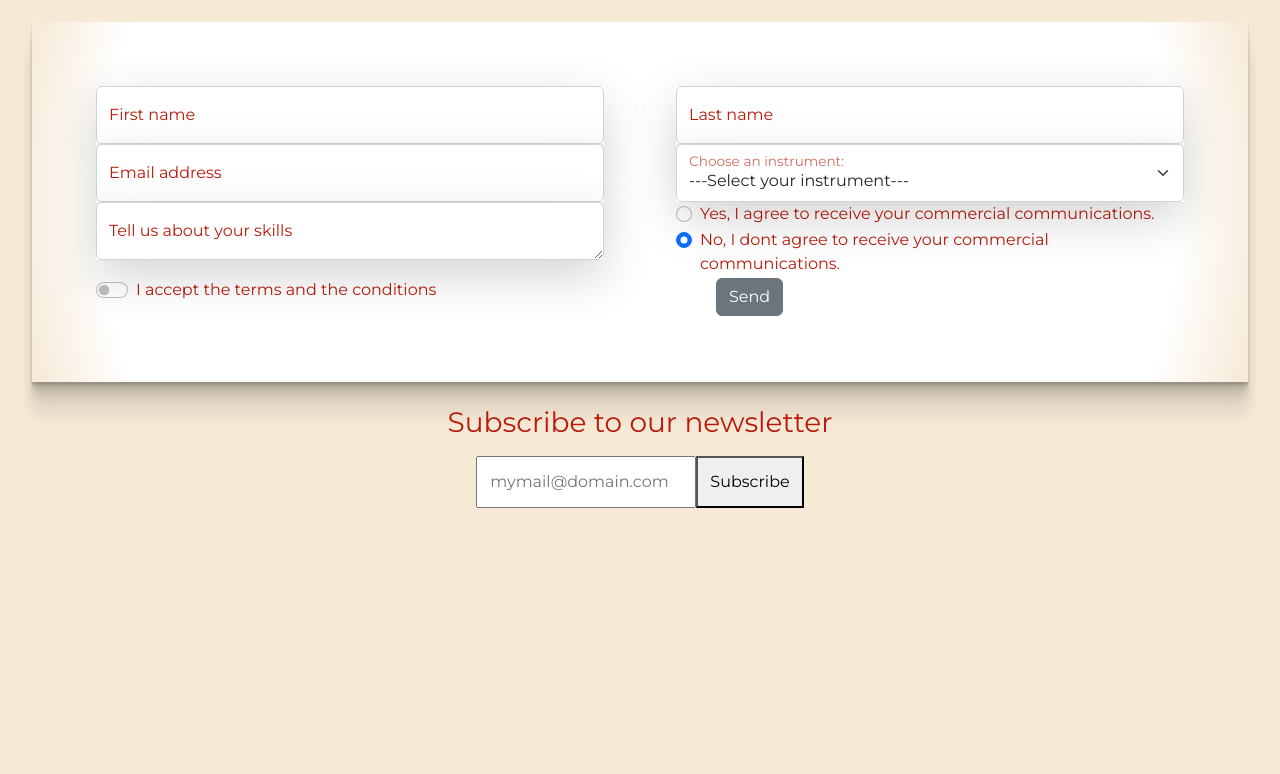
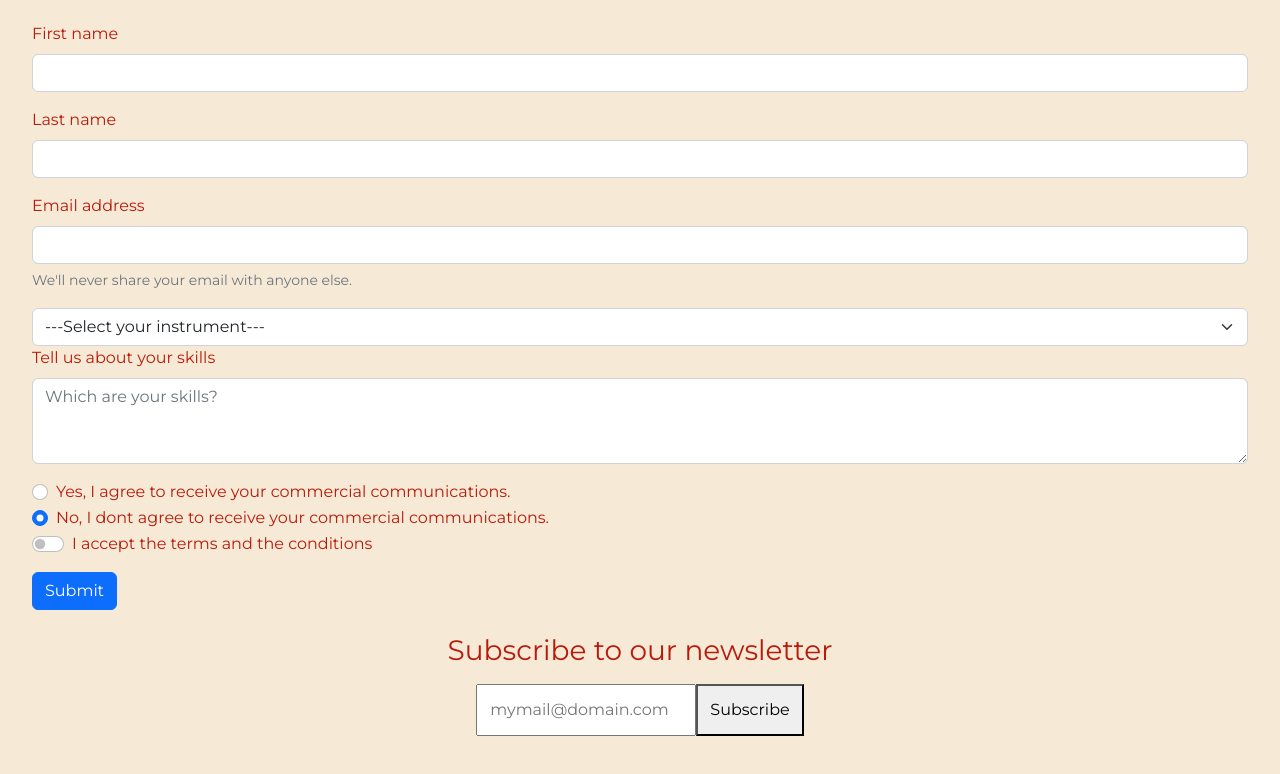
Before and after one commit to nachollv/uoc-boilerplate-pec-2, a website built with Parcel: page src/page-four.html in a window 1280 px wide. Shown: the part 1198-1972 px from the top of the page. Built offline with nearby package versions, Linux system fonts and the light colour scheme.

Commit message:
he modificado el contact form

```diff
--- a/src/assets/styles/layouts/_newsletter.scss
+++ b/src/assets/styles/layouts/_newsletter.scss
@@ -58,3 +58,7 @@
     background-color: #e6c376;
   }
 }
+
+.modal--no-display {
+  display: none;
+}
--- a/src/index.html
+++ b/src/index.html
@@ -4,7 +4,7 @@
   <head>
     <meta charset="utf-8">
     <meta name="viewport" content="width=device-width">
-    <link rel="icon" type="image/png" sizes="32x32" href="/src/assets/images/favicon/favicon-32x32.png">
+    <link rel="icon" type="image/x-icon" href="/src/assets/images/favicon/favicon.ico">
     <link rel="stylesheet" type="text/css" href="./assets/styles/main.scss"><!-- do not remove this line! -->
     <title>My JAZZ BAND</title>
   </head>
--- a/src/page-four.html
+++ b/src/page-four.html
@@ -4,9 +4,7 @@
   <head>
     <meta charset="utf-8">
     <meta name="viewport" content="width=device-width">
-    <link rel="apple-touch-icon" sizes="180x180" href="/src/assets/images/favicon/apple-touch-icon.png">
-    <link rel="icon" type="image/png" sizes="32x32" href="/src/assets/images/favicon/favicon-32x32.png">
-    <link rel="icon" type="image/png" sizes="16x16" href="/src/assets/images/favicon/favicon-16x16.png">
+    <link rel="icon" type="image/x-icon" href="/src/assets/images/favicon/favicon.ico">
     <link rel="stylesheet" type="text/css" href="./assets/styles/main.scss"><!-- do not remove this line! -->
     <title>Jazz Festival</title>
   </head>
@@ -14,81 +12,61 @@
 
     <include src="./views/header.html"></include>
 
-      <form class="container container--contact" action="/the_action_page.php">
-          <div class="row align-items-start">
-            <div class="col">
-              <section class="form-floating shadow-lg shadow-lg">
-                <input type="text" class="form-control" id="floatingFirstName" placeholder="your first name">
-                <label for="floatingFirstName">First name</label>
-              </section>
+     <!--  <form class="container" action="/the_action_page.php"> -->
+
+      <form>
+
+        <div class="mb-3">
+          <label for="InputFirstName" class="form-label">First name</label>
+          <input type="text" class="form-control" id="InputFirstName">
         </div>
-            <div class="col">
-              <section class="form-floating shadow-lg">
-                <input type="text" class="form-control" id="floatingLastName" placeholder="your last name">
-                <label for="floatingLastName">Last name</label>
-              </section>
+
+        <div class="mb-3">
+          <label for="InputLastName" class="form-label">Last name</label>
+          <input type="text" class="form-control" id="InputLastName">
         </div>
+
+        <div class="mb-3">
+          <label for="exampleInputEmail1" class="form-label">Email address</label>
+          <input type="email" class="form-control" id="exampleInputEmail1" aria-describedby="emailHelp">
+          <div id="emailHelp" class="form-text">We'll never share your email with anyone else.</div>
         </div>
-          <div class="row align-items-start">
-            <div class="col">
-              <section class="form-floating shadow-lg">
-                <input type="text" class="form-control" id="floatingContactMail" placeholder="your contact mail address">
-                <label for="floatingContactMail">Email address</label>
-              </section>
-            </div>
-            <div class="col">
-              <section class="form-floating shadow-lg">
-                <select class="form-select" id="instruments" name="instruments">
+
+        <select class="form-select" id="instruments" name="instruments" aria-label="select instruments list">
           <option value="none">---Select your instrument---</option>
           <option value="Trumpet">Trumpet</option>
           <option value="Drums">Drums</option>
           <option value="Clarinet">Clarinet</option>
           <option value="Bassist">Bassist</option>
         </select>
-                <label for="instruments">Choose an instrument:</label>
-              </section>
+
+        <div class="mb-3">
+          <label for="yourSkillsTextarea" class="form-label">Tell us about your skills</label>
+          <textarea class="form-control" placeholder="Which are your skills?"" id="yourSkillsTextarea" rows="3"></textarea>
         </div>
-          </div>
-          <div class="row align-items-start">
-            <div class="col">
-              <section class="form-floating shadow-lg">
-                <textarea class="form-control" placeholder="Leave a comment here" id="floatingTextarea"></textarea>
-                <label for="floatingTextarea">Tell us about your skills</label>
-              </section>
-            </div>
-            <div class="col">
-              <section class="form-check">
-                <input class="form-check-input" type="radio" name="flexRadioDefault" id="flexRadioDefault1">
+
+        <div class="form-check">
+          <input class="form-check-input" type="radio" name="wantCommunications" id="wantCommunications">
           <label class="form-check-label" for="flexRadioDefault1">
             Yes, I agree to receive your commercial communications.
           </label>
-              </section>
-              <section class="form-check">
-                <input class="form-check-input" type="radio" name="flexRadioDefault" id="flexRadioDefault2" checked>
+        </div>
+        <div class="form-check">
+          <input class="form-check-input" type="radio" name="dontWantCommunications" id="dontWantCommunications" checked>
           <label class="form-check-label" for="flexRadioDefault2">
             No, I dont agree to receive your commercial communications.
           </label>
-              </section>
-            </div>
-          </div>
-          <div class="row align-items-start">
-            <div class="col">
-              <section class="form-check form-switch">
-                <input class="form-check-input" type="checkbox" role="switch" id="flexSwitchCheckDefault">
-                <label class="form-check-label" for="flexSwitchCheckDefault">I accept the terms and the conditions</label>
-              </section>
         </div>
 
-            <div class="col">
-              <section class="form-check form-switch">
-                <button type="button" class="btn btn-secondary"
+        <div class="mb-3 form-check form-switch">
+          <input type="checkbox" class="form-check-input" id="termsAndConditions" role="switch">
+          <label class="form-check-label" for="termsAndConditions">I accept the terms and the conditions</label>
+        </div>
+
+        <button type="submit" class="btn btn-primary"
         data-bs-toggle="tooltip" data-bs-placement="top"
                 data-bs-custom-class="custom-tooltip"
-                data-bs-title="Send us your details and you will be promptly informed of our latest concerts."
-               >Send</button>
-              </section>
-            </div>
-          </div>
+                data-bs-title="Send us your details and you will be promptly informed of our latest concerts.">Submit</button>
       </form>
 
     <include src="./views/newsletter.html"></include>
--- a/src/views/newsletter.html
+++ b/src/views/newsletter.html
@@ -11,7 +11,7 @@
     </form>
 
     <!-- Modal -->
-    <div class="modal modal-dialog modal-dialog-centered fade" id="staticBackdrop" data-bs-backdrop="static" data-bs-keyboard="false" tabindex="-1" aria-labelledby="staticBackdropLabel" aria-hidden="true">
+    <div class="modal modal--no-display" id="staticBackdrop" data-bs-backdrop="static" data-bs-keyboard="false" tabindex="-1" aria-labelledby="staticBackdropLabel" aria-hidden="true">
     <div class="modal-dialog">
       <div class="modal-content">
         <div class="modal-header">
```
Also changed, not shown: src/page-three.html (+1 -3 lines), src/page-two.html (+1 -3 lines). Lines whose indentation alone changed are shown as unchanged.
